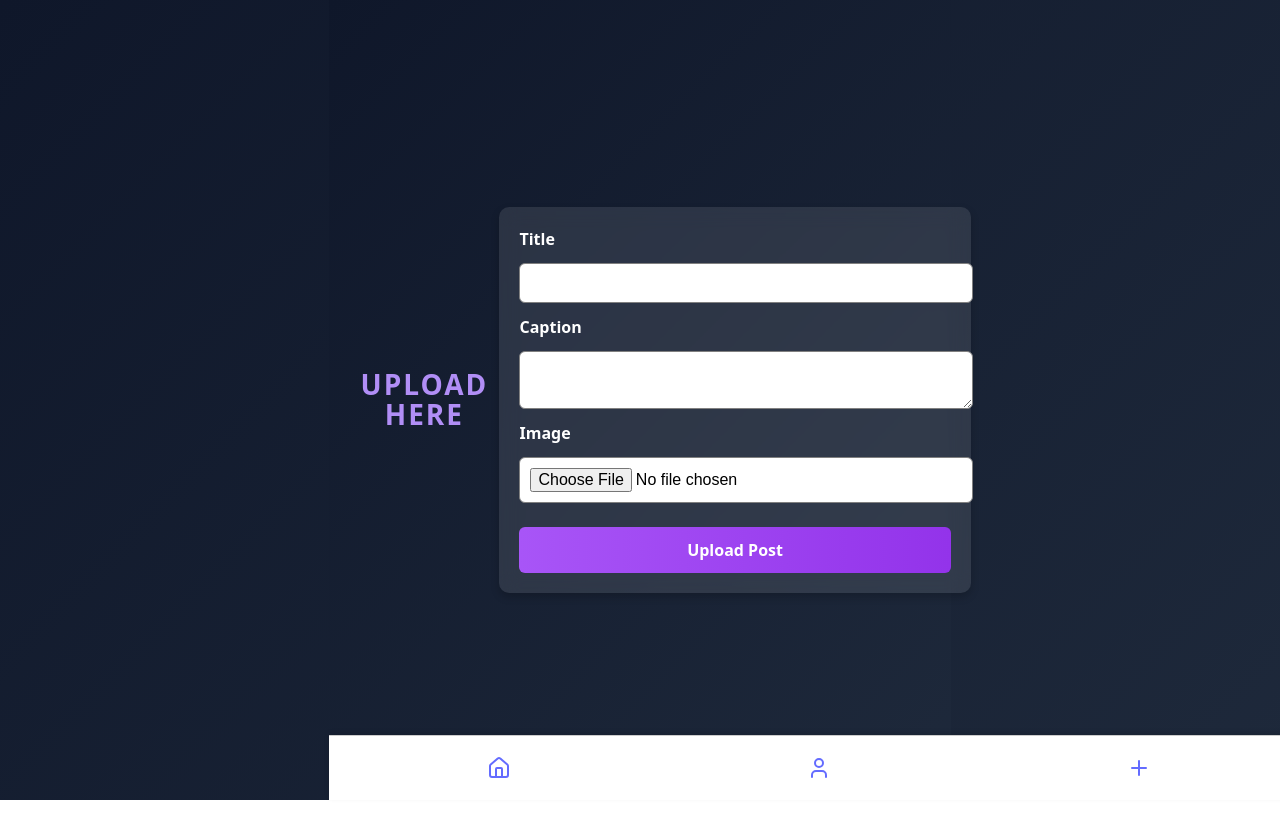
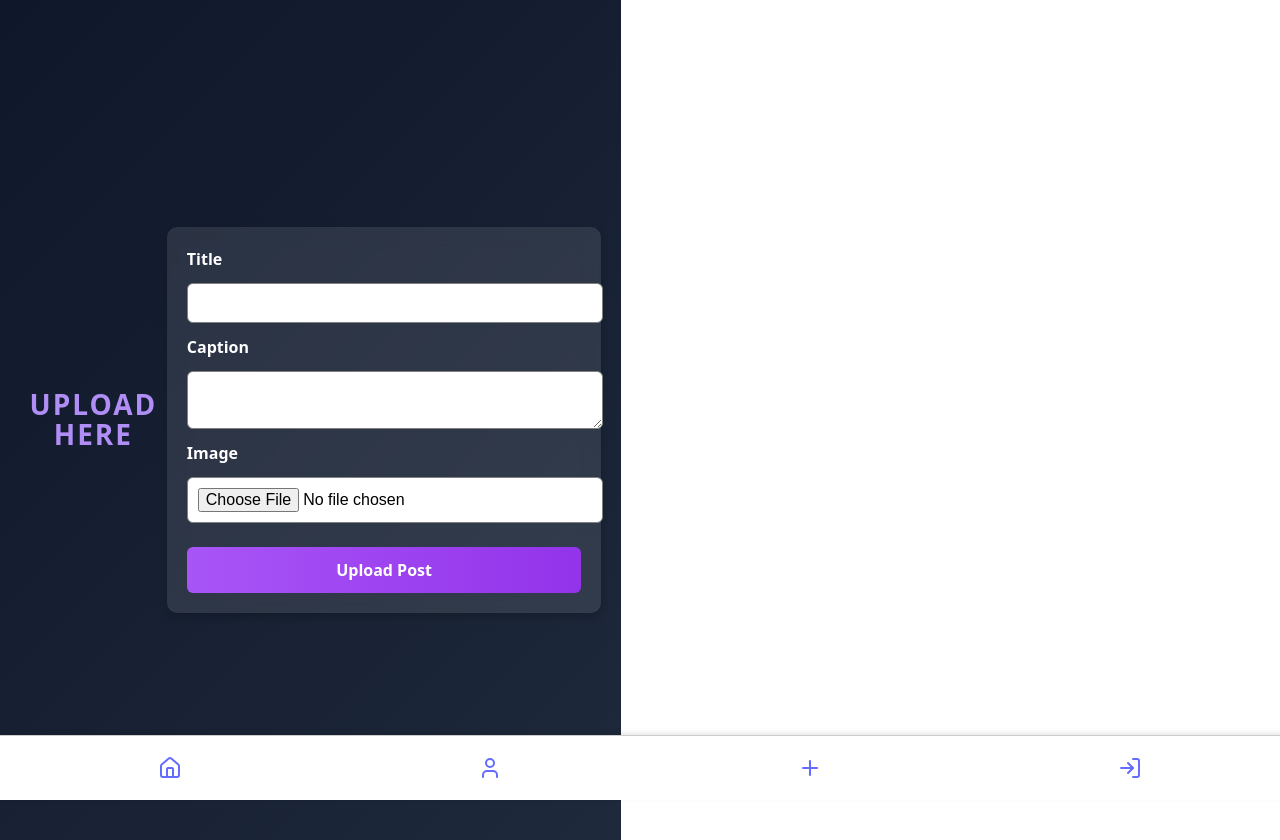
Before and after one commit to KhushiiRajrana/NGO_Nexus, a React (Vite) app: page /create in a window 1280 px wide. Before the commit the page ends 800 px from the top, so only its background shows below. Built offline with nearby package versions, Linux system fonts and the light colour scheme.

Commit message:
old changes

```diff
--- a/src/pages/Create.css
+++ b/src/pages/Create.css
@@ -1,25 +1,13 @@
-/* Full-screen layout */
-body, html {
-  margin: 0;
-  padding: 0;
-  height: 100%;
-  display: flex;
-  justify-content: center;
-  align-items: center;
-  background: linear-gradient(135deg, #0f172a, #1e293b);
-}
-
-/* Main container */
 .create-container {
   display: flex;
   align-items: center;
   justify-content: center;
-  width: 100%;
-  height: 100%;
+  height: 100vh;
+  margin: 0;
   padding: 20px;
+  background: linear-gradient(135deg, #0f172a, #1e293b);
 }
 
-/* Form styling */
 .create-form {
   width: 100%;
   max-width: 500px;
@@ -30,7 +18,6 @@ body, html {
   box-shadow: 0 4px 8px rgba(0, 0, 0, 0.2);
 }
 
-/* Title styling */
 .title {
   font-size: 28px;
   font-weight: bold;
@@ -39,7 +26,12 @@ body, html {
   margin-bottom: 20px;
 }
 
-/* Input fields */
+label {
+  font-size: 16px;
+  font-weight: 600;
+  color: white;
+}
+
 .input-field {
   width: 100%;
   padding: 10px;
@@ -50,7 +42,6 @@ body, html {
   font-size: 16px;
 }
 
-/* Upload button */
 .submit-btn {
   width: 100%;
   padding: 12px;
```
